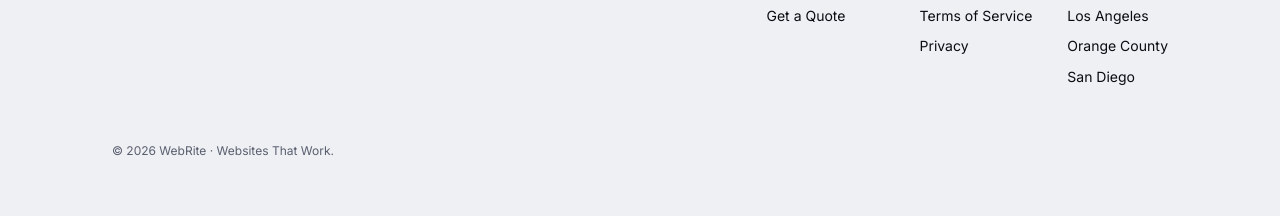
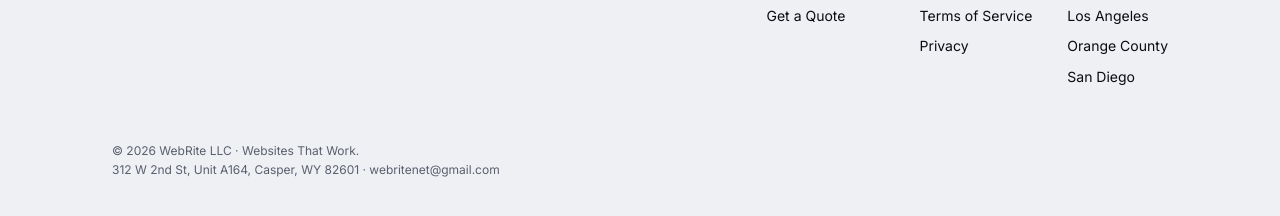
Before and after one commit to webrite-net/webrite-net, a plain HTML site: page public/index.html in a window 1280 px wide. Shown: the part 2765-2981 px from the top of the page. Drawn offline with Linux system fonts and the light colour scheme.

Commit message:
Update index.html

```diff
--- a/public/index.html
+++ b/public/index.html
@@ -717,7 +717,11 @@ h2 {
       </div>
     </div>
 
-    <div class="copyright">&copy; 2026 WebRite &middot; Websites That Work.</div>
+    <div class="copyright">
+      &copy; 2026 WebRite LLC &middot; Websites That Work.<br>
+      312 W 2nd St, Unit A164, Casper, WY 82601 &middot;
+      <a href="mailto:webritenet@gmail.com" style="display:inline;color:inherit;font-size:12px">webritenet@gmail.com</a>
+    </div>
 
   </footer>
 
```
